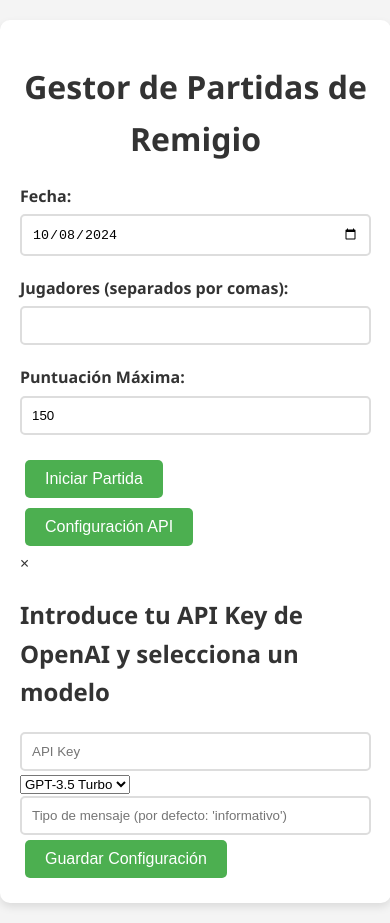
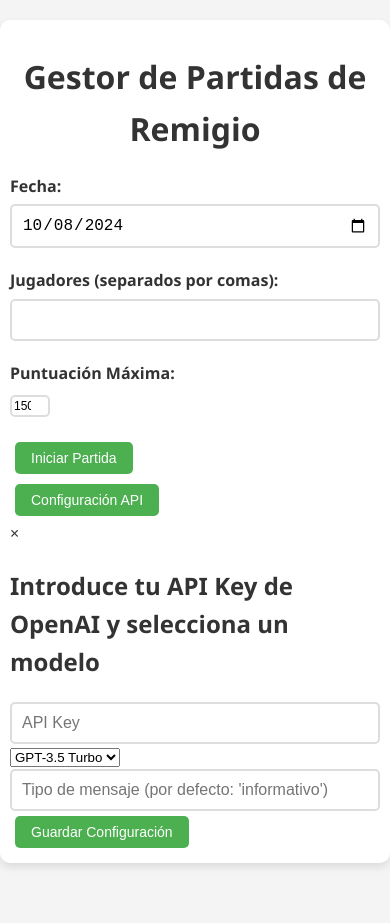
Before and after one commit to draakiiii/remigio, a plain HTML site: page index.html in a window 390 px wide. Both pictures are taken after a click on the button "Nueva Partida". After the commit the page ends 883 px from the top, so only its background shows below. Drawn offline with nearby package versions, Linux system fonts and the light colour scheme.

Commit message:
Tabla ajustada para dispositivos móviles

```diff
--- a/styles.css
+++ b/styles.css
@@ -5,14 +5,16 @@ body {
     line-height: 1.6;
     margin: 0;
     padding: 0;
+    box-sizing: border-box;
 }
 
 .container {
-    width: 90%;
+    width: 100%;
     max-width: 1100px;
     margin: 20px auto;
     background: #fff;
     padding: 20px;
+    box-sizing: border-box;
     box-shadow: 0 4px 8px rgba(0,0,0,0.1);
     border-radius: 10px;
 }
@@ -93,6 +95,8 @@ table {
     width: 100%;
     border-collapse: collapse;
     margin-top: 20px;
+    overflow-x: auto;
+    display: block;
 }
 
 th, td {
@@ -128,7 +132,7 @@ th {
 .game {
     border: 1px solid #ddd;
     margin-bottom: 20px;
-        padding: 10px;
+    padding: 10px;
     border-radius: 5px;
 }
 
@@ -156,3 +160,35 @@ table input[type="number"] {
 table input[type="number"]:focus {
     border-color: #4CAF50;
 }
+
+@media (max-width: 768px) {
+    .container {
+        padding: 10px;
+        overflow-x: hidden;
+    }
+
+    input[type="text"],
+    input[type="date"],
+    input[type="number"] {
+        font-size: 16px;
+    }
+
+    table {
+        font-size: 12px;
+    }
+
+    th, td {
+        padding: 3px;
+    }
+
+    .btn {
+        padding: 8px 16px;
+        font-size: 14px;
+    }
+
+    input[type="number"] {
+        width: 40px;
+        padding: 2px;
+        font-size: 12px;
+    }
+}
```
